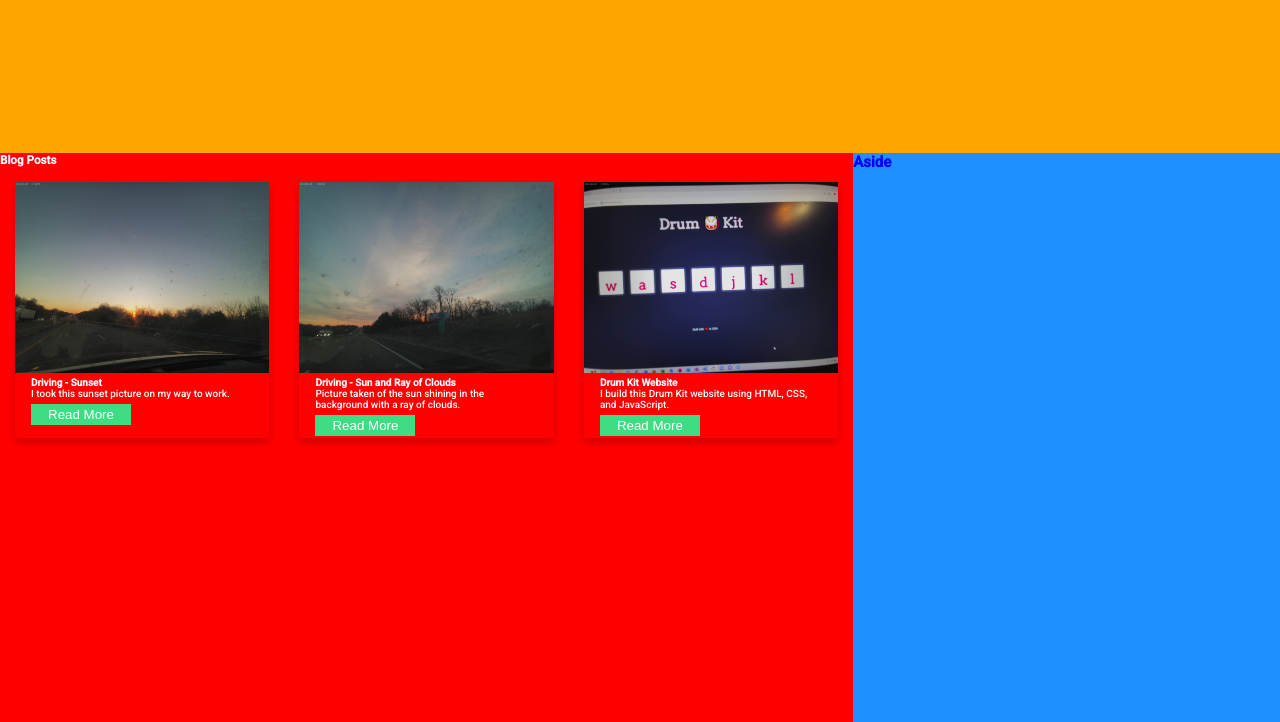
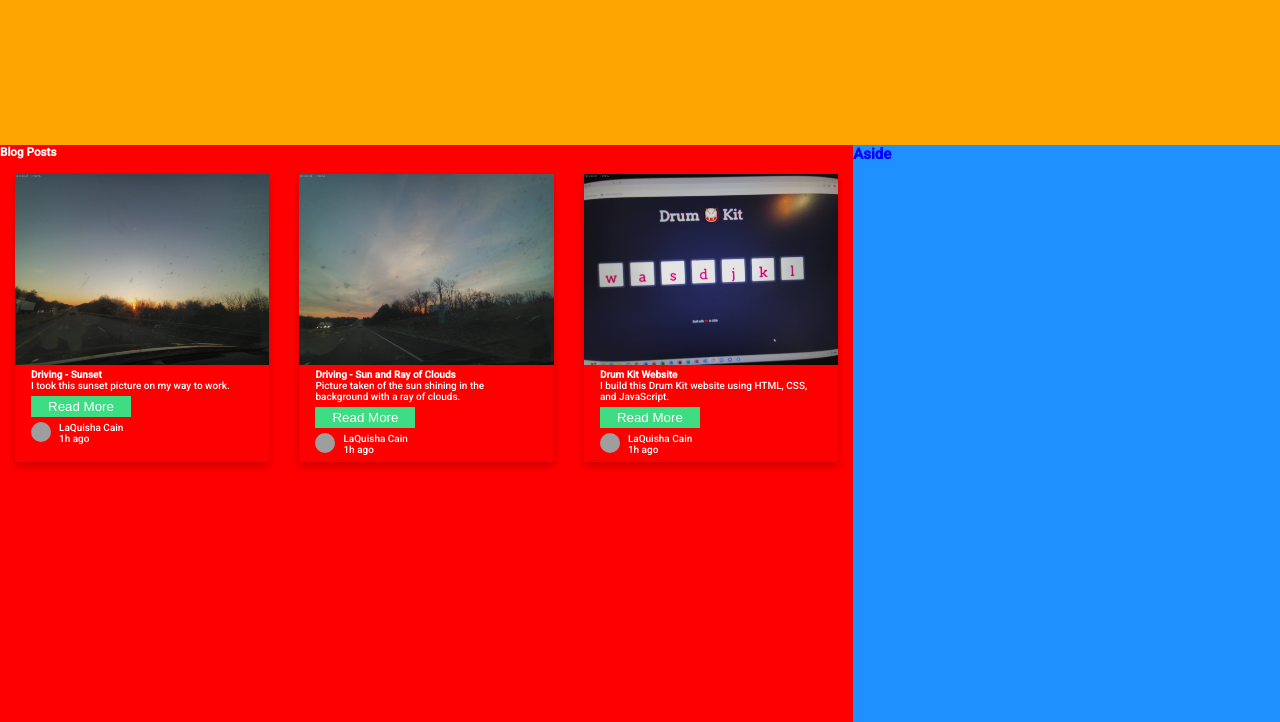
Before and after one commit to llcain/CSS-Grid, a plain HTML site: page index.html in a window 1280 px wide. Shown: the part 78-800 px from the top of the page. Drawn offline with Linux system fonts and the light colour scheme; grey boxes are pictures that could not be loaded.

Commit message:
added photo image to blog card

```diff
--- a/index.html
+++ b/index.html
@@ -36,6 +36,13 @@
                         <h4><b>Driving - Sunset</b></h4>
                         <p>I took this sunset picture on my way to work.</p>
                         <button class="button">Read More</button>
+                        <div class="blog-author">
+                            <img src="/images/photoimg1.jpg" alt="photo image 1" class="blog-photo">
+                            <div class="author-info">
+                                <p class="author-name">LaQuisha Cain</p>
+                                <p class="post-timestamp">1h ago</p>
+                            </div>
+                        </div>
                     </div>
                 </div>
                 <div class="blog-card">
@@ -44,6 +51,13 @@
                         <h4><b>Driving - Sun and Ray of Clouds</b></h4>
                         <p>Picture taken of the sun shining in the background with a ray of clouds.</p>
                         <button class="button">Read More</button>
+                        <div class="blog-author">
+                            <img src="/images/photoimg1.jpg" alt="photo image 1" class="blog-photo">
+                            <div class="author-info">
+                                <p class="author-name">LaQuisha Cain</p>
+                                <p class="post-timestamp">1h ago</p>
+                            </div>
+                        </div>
                     </div>
                 </div>
                 <div class="blog-card">
@@ -52,6 +66,13 @@
                         <h4><b>Drum Kit Website</b></h4>
                         <p>I build this Drum Kit website using HTML, CSS, and JavaScript.</p>
                         <button class="button">Read More</button>
+                        <div class="blog-author">
+                            <img src="/images/photoimg1.jpg" alt="photo image 1" class="blog-photo">
+                            <div class="author-info">
+                                <p class="author-name">LaQuisha Cain</p>
+                                <p class="post-timestamp">1h ago</p>
+                            </div>
+                        </div>
                     </div>
                 </div>
             </div>
--- a/styles.css
+++ b/styles.css
@@ -111,6 +111,20 @@ html {
     border: none;
 }
 
+.blog-photo {
+    width: 20px;
+    height: 20px;
+    border-radius: 50%;
+}
+
+.blog-author {
+    display: flex;
+    margin: 5px 0;
+}
+
+.author-info {
+    padding: 0 8px;
+}
 
 
 nav {
```
Also changed, not shown: 3 other files.
